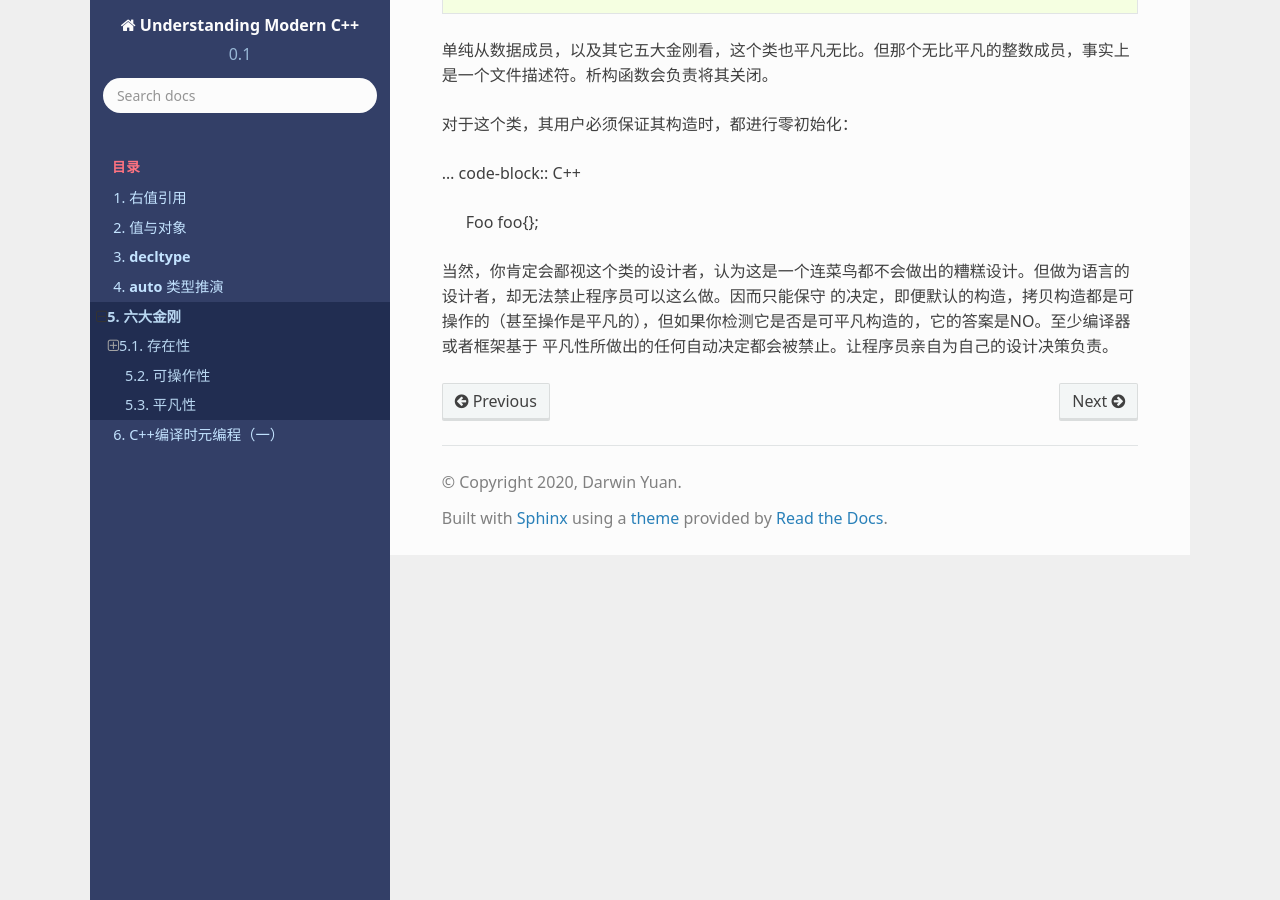
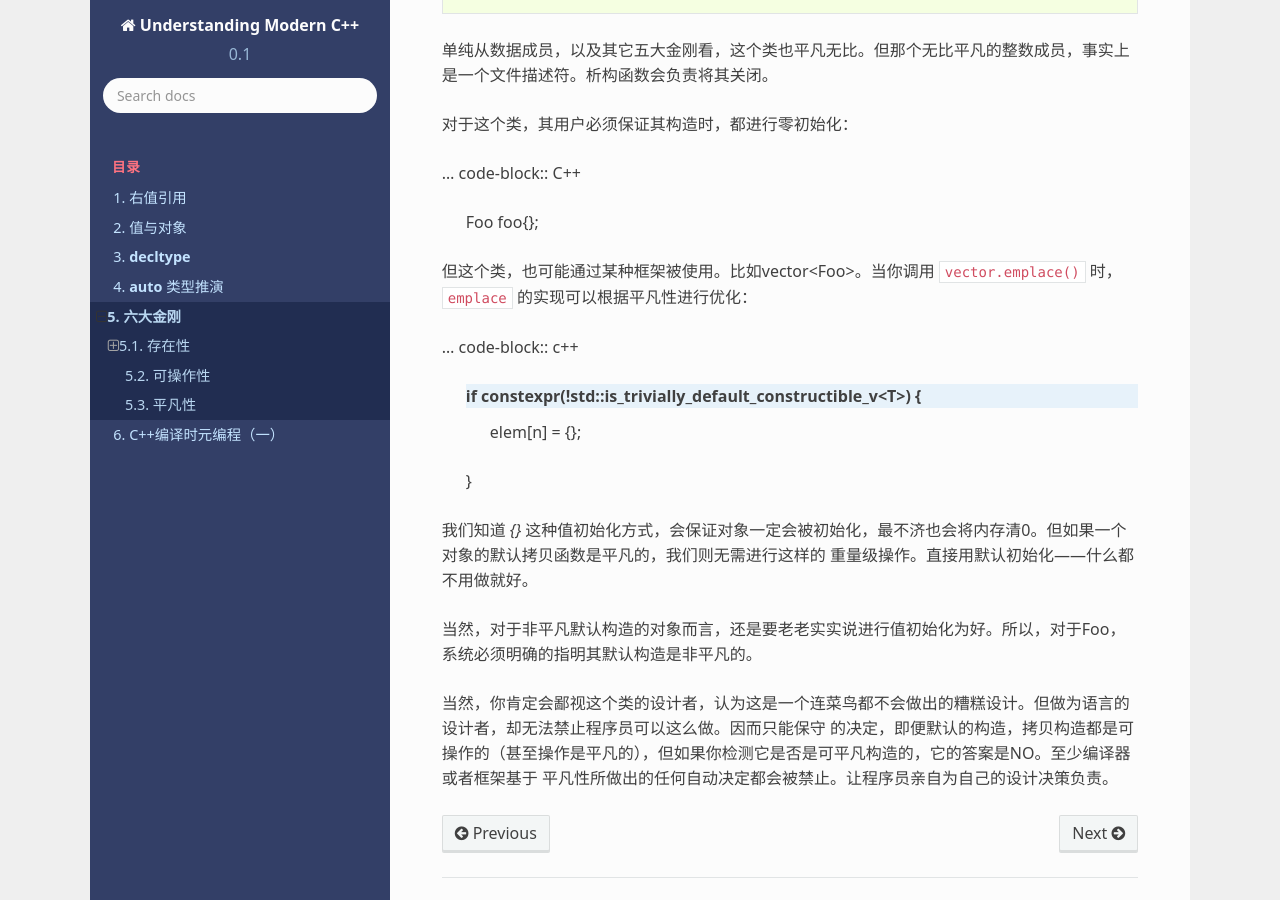
Before and after one commit to godsme/understand_modern_cpp, a Sphinx documentation site: the page built from docs/source/rule_of_6.rst, in a window 1280 px wide and 900 px high, scrolled down 8362 px. Built offline with Sphinx 7.4.7 and the Read the Docs theme 2.0.0, drawn with Linux system fonts in a browser that asks for light colours; formulas are drawn with MathJax 3.

Commit message:
added more contents

```diff
--- a/docs/source/rule_of_6.rst
+++ b/docs/source/rule_of_6.rst
@@ -409,6 +409,20 @@ Move 赋值
 
     Foo foo{};
 
+
+但这个类，也可能通过某种框架被使用。比如vector<Foo>。当你调用 ``vector.emplace()`` 时， ``emplace`` 的实现可以根据平凡性进行优化：
+
+... code-block:: c++
+
+    if constexpr(!std::is_trivially_default_constructible_v<T>) {
+        elem[n] = {};
+    }
+
+我们知道 `{}` 这种值初始化方式，会保证对象一定会被初始化，最不济也会将内存清0。但如果一个对象的默认拷贝函数是平凡的，我们则无需进行这样的
+重量级操作。直接用默认初始化——什么都不用做就好。
+
+当然，对于非平凡默认构造的对象而言，还是要老老实实说进行值初始化为好。所以，对于Foo，系统必须明确的指明其默认构造是非平凡的。
+
 当然，你肯定会鄙视这个类的设计者，认为这是一个连菜鸟都不会做出的糟糕设计。但做为语言的设计者，却无法禁止程序员可以这么做。因而只能保守
 的决定，即便默认的构造，拷贝构造都是可操作的（甚至操作是平凡的），但如果你检测它是否是可平凡构造的，它的答案是NO。至少编译器或者框架基于
 平凡性所做出的任何自动决定都会被禁止。让程序员亲自为自己的设计决策负责。
```
